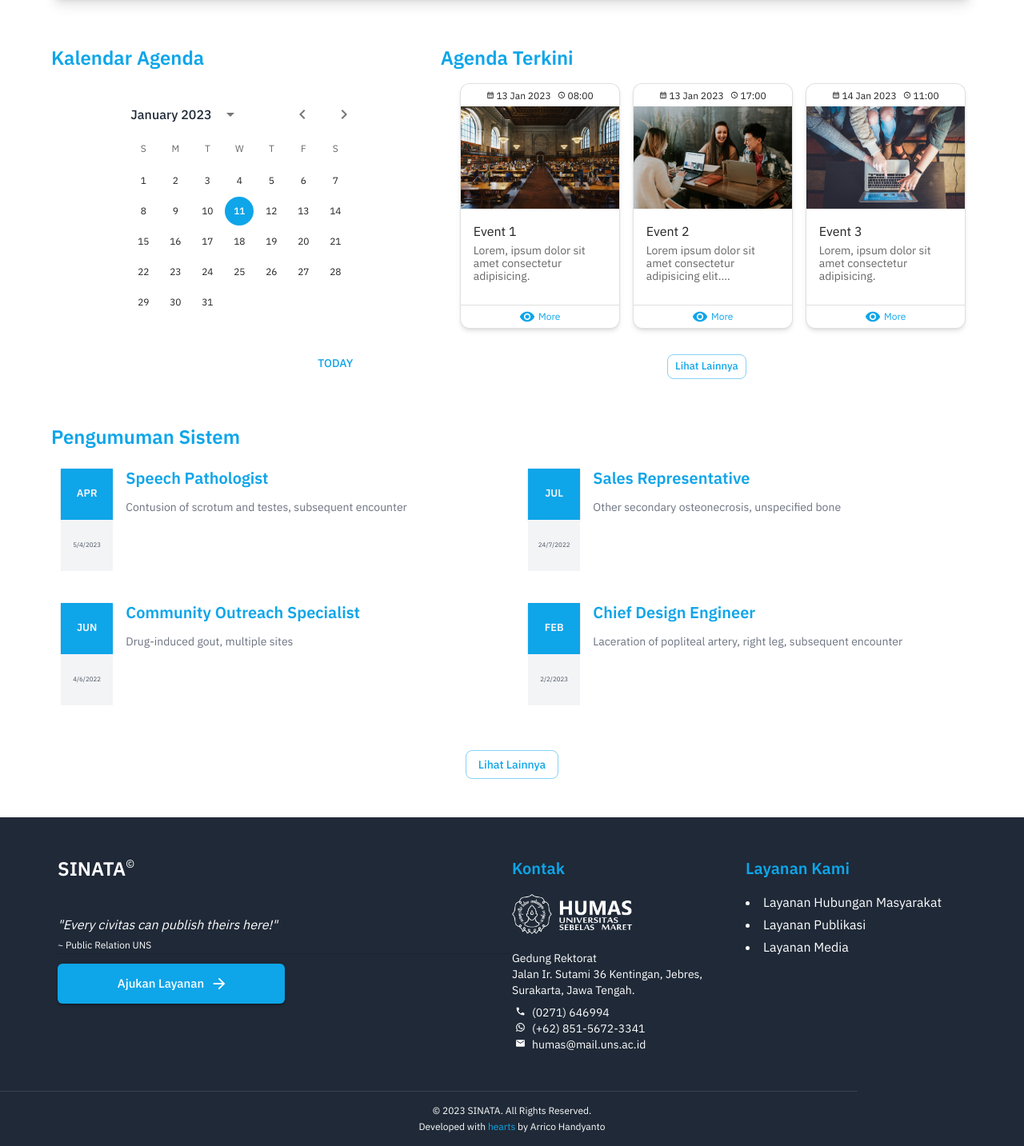
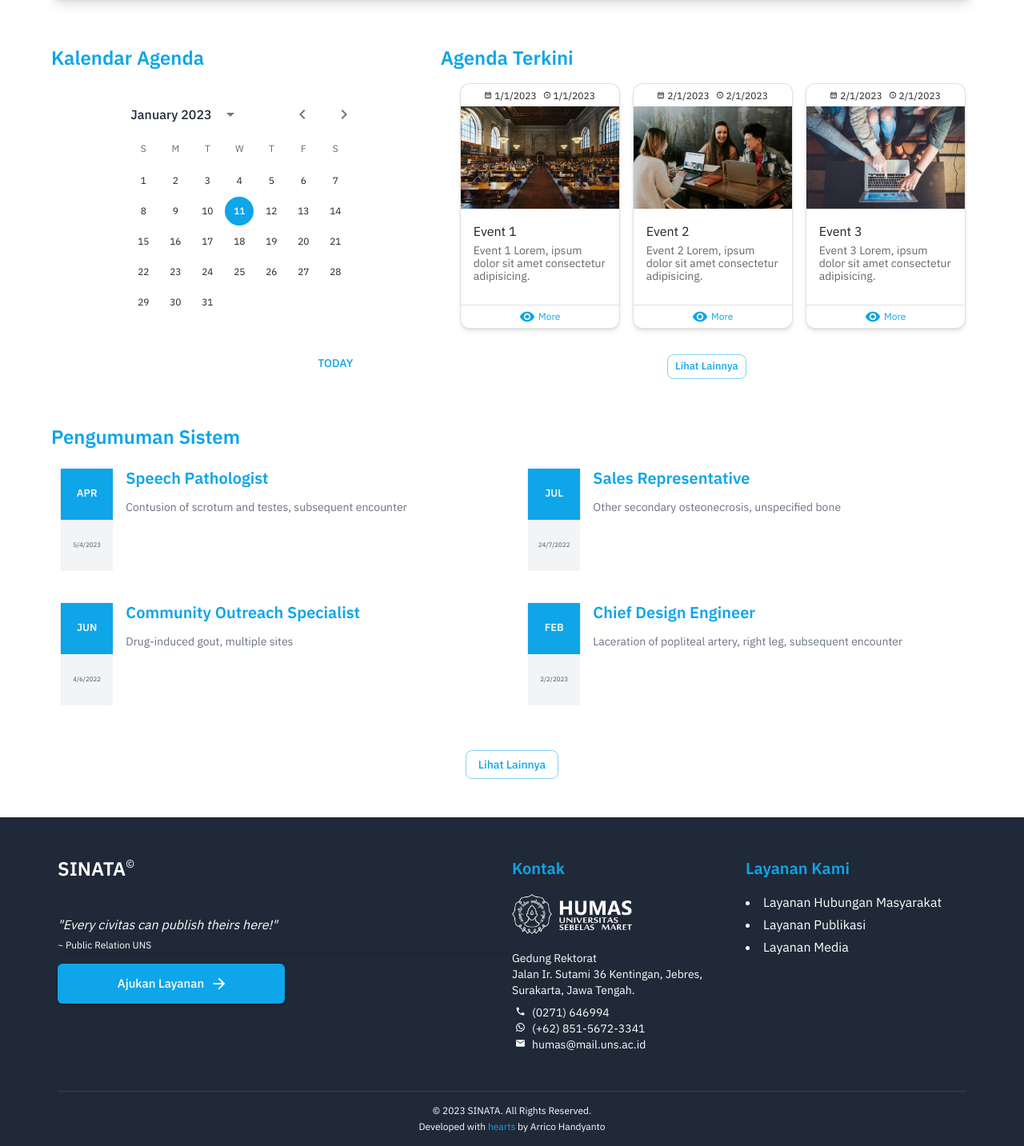
Before and after one commit to arricodyanto/sinata-fe, a Next.js app: page / in a window 1280 px wide. Shown: the part 698-2131 px from the top of the page at 80% size. Built offline with nearby package versions, Linux system fonts and the light colour scheme.

Commit message:
add events page, guidelines page

```diff
--- a/components/organism/Appnav/index.tsx
+++ b/components/organism/Appnav/index.tsx
@@ -87,7 +87,7 @@ export default function Appnav(props: any) {
                                     <ListItemIcon>
                                       <EventOutlinedIcon sx={{color: '#f3f4f6'}} />
                                     </ListItemIcon>
-                                    <Link href='/'>
+                                    <Link href='/events'>
                                       <Typography variant='body1'>Agenda</Typography>
                                     </Link>
                                   </ListItemButton>
@@ -97,7 +97,7 @@ export default function Appnav(props: any) {
                                     <ListItemIcon>
                                       <NoteAltOutlinedIcon sx={{color: '#f3f4f6'}} />
                                     </ListItemIcon>
-                                    <Link href='/'>
+                                    <Link href='/guidelines'>
                                       <Typography variant='body1'>Panduan</Typography>
                                     </Link>
                                   </ListItemButton>
@@ -136,10 +136,10 @@ export default function Appnav(props: any) {
                         <Link href='/about' className='text-light'>
                           <Typography variant='body1' className='hover:brightness-90 hover:text-underline underline-offset-8'>Tentang</Typography>
                         </Link>
-                        <Link href='/' className='text-light'>
+                        <Link href='/events' className='text-light'>
                           <Typography variant='body1' className='hover:brightness-90 hover:text-underline underline-offset-8'>Agenda</Typography>
                         </Link>
-                        <Link href='/' className='text-light'>
+                        <Link href='/guidelines' className='text-light'>
                           <Typography variant='body1' className='hover:brightness-90 hover:text-underline underline-offset-8'>Panduan</Typography>
                         </Link>
                         <Link href='/sign-in' className='text-light'>
--- a/components/organism/DaisyCarousel/index.tsx
+++ b/components/organism/DaisyCarousel/index.tsx
@@ -1,25 +1,20 @@
 import { Box } from '@mui/material'
 import React from 'react'
 import EventCard from '../../molecules/EventCard'
+import event from '../../../json/events.json'
 
 export default function DaisyCarousel() {
   return (
     <Box className='carousel carousel-center py-2 px-6' gap={2}>
-        <Box className='carousel-item'>
-            <EventCard eventDate='13 Jan 2023' eventTime='08:00' eventImage='/images/hero-1.jpg' eventTitle='Event 1' eventDesc='Lorem, ipsum dolor sit amet consectetur adipisicing.' eventLink='/'/>
-        </Box>
-        <Box className='carousel-item'>
-            <EventCard eventDate='13 Jan 2023' eventTime='17:00' eventImage='/images/hero-2.jpg' eventTitle='Event 2' eventDesc='Lorem ipsum dolor sit amet consectetur adipisicing elit. Voluptatem quaerat repellendus aliquid minima deserunt quae et officia molestiae! Reiciendis praesentium ipsam fugiat magni qui deserunt iure voluptate at dicta vero laboriosam perspiciatis, accusamus, velit harum officia error ullam architecto pariatur laudantium, dolor eligendi. Alias dignissimos distinctio a eaque quis incidunt non veritatis nemo itaque, possimus temporibus facere qui molestiae et fugiat harum nulla, odio quia id laboriosam eligendi neque ad?' eventLink='/'/>
-        </Box>
-        <Box className='carousel-item'>
-            <EventCard eventDate='14 Jan 2023' eventTime='11:00' eventImage='/images/hero-3.jpg' eventTitle='Event 3' eventDesc='Lorem, ipsum dolor sit amet consectetur adipisicing.' eventLink='/'/>
-        </Box>
-        <Box className='carousel-item'>
-            <EventCard eventDate='15 Jan 2023' eventTime='13:00' eventImage='/images/hero-4.jpg' eventTitle='Event 4' eventDesc='Lorem, ipsum dolor sit amet consectetur adipisicing.' eventLink='/'/>
-        </Box>
-        <Box className='carousel-item'>
-            <EventCard eventDate='18 Jan 2023' eventTime='09:30' eventImage='/images/hero-5.jpg' eventTitle='Event 5' eventDesc='Lorem, ipsum dolor sit amet consectetur adipisicing.' eventLink='/'/>
-        </Box>
+        <>
+            { event.map((item) =>  {
+                return (
+                    <Box key={item.id} className='carousel-item'>
+                        <EventCard eventDate={item.date} eventTime={item.date} eventImage={item.image} eventTitle={item.title} eventDesc={item.description} eventLink={item.link}/>
+                    </Box>
+                )
+            })}
+        </>
     </Box>
   )
 }
--- a/components/organism/Footer/index.tsx
+++ b/components/organism/Footer/index.tsx
@@ -54,7 +54,7 @@ export default function Footer() {
                     </Grid>
                 </Grid>
             </Grid>
-            <Divider className='mt-12 border-gray-700 w-screen -translate-x-[280px]' />
+            <Divider className='mt-12 border-gray-700 left-0' />
             <Box className='text-center pb-4'>
                 <Typography variant='body2' className='mt-4 text-center text-xs'>&copy; {year} SINATA. All Rights Reserved.</Typography>
                 <Typography variant='caption' className='text-center text-xs'>Developed with <span className='text-primary'>hearts</span> by <Link href='https://github.com/arricodyanto' className='hover:brightness-90'>Arrico Handyanto</Link></Typography>
--- /dev/null
+++ b/pages/events.tsx
@@ -0,0 +1,15 @@
+import { Box, Container } from '@mui/material'
+import React from 'react'
+import PageTitle from '../components/atoms/PageTitle'
+import HeaderPages from '../components/molecules/HeaderPages'
+
+export default function Events() {
+  return (
+    <Box className='bg-white'>
+        <HeaderPages titlePage='Agenda - Sistem Informasi Manajemen Pelayanan dan Berita' srcImg='/images/bg-events.jpg' />
+        <Container sx={{width: {xs: 380, sm: 760, lg: 1280}}}>
+            <PageTitle title='Agenda' />
+        </Container>
+    </Box>
+  )
+}
--- /dev/null
+++ b/pages/guidelines.tsx
@@ -0,0 +1,11 @@
+import { Box } from '@mui/material'
+import React from 'react'
+import HeaderPages from '../components/molecules/HeaderPages'
+
+export default function GuideLines() {
+  return (
+    <Box className='bg-white'>
+        <HeaderPages titlePage='Panduan - Sistem Informasi Manajemen Pelayanan dan Berita' srcImg='/images/bg-guides.jpg' />
+    </Box>
+  )
+}
```
Also changed, not shown: public/images/bg-events.jpg (added), public/images/bg-guides.jpg (added).
